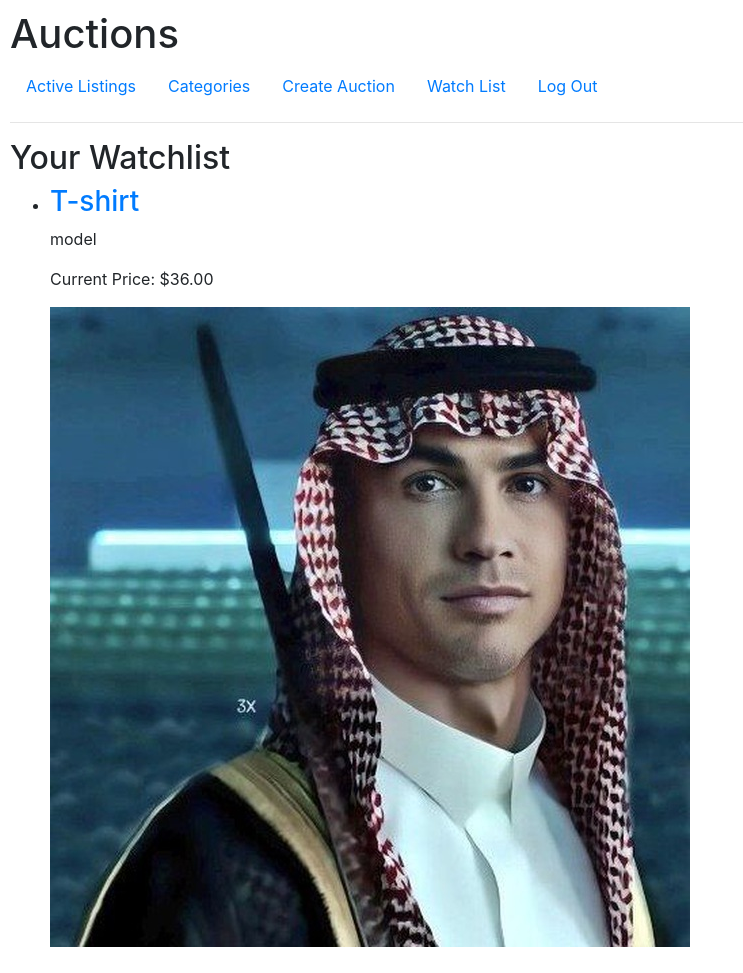
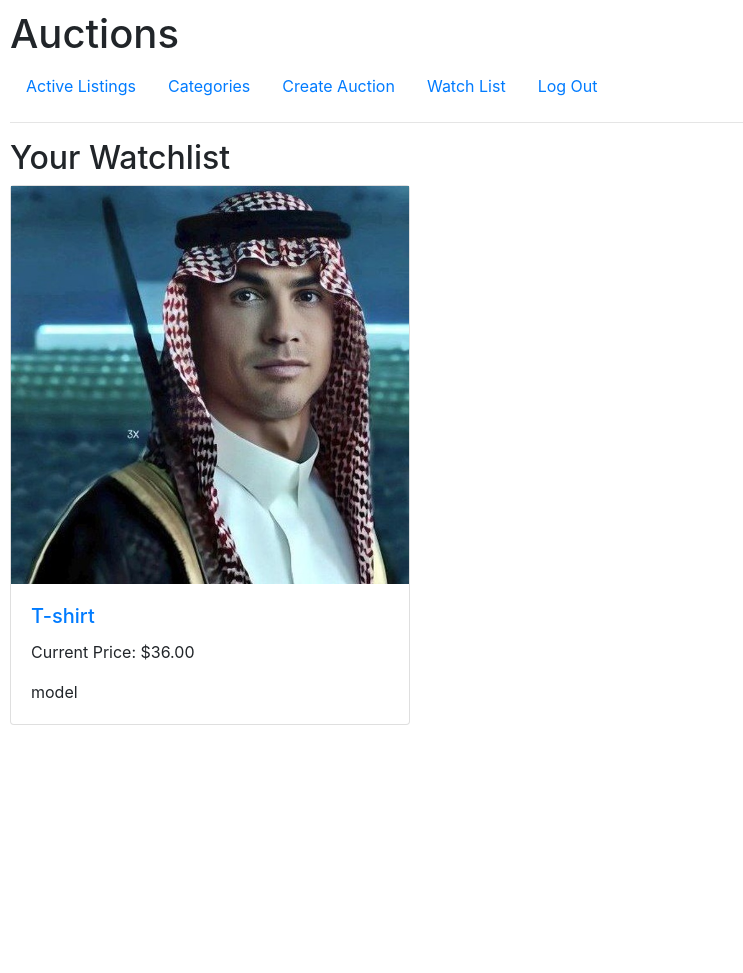
Before and after one commit to abduhafiz1993/Django-Framework-, a Django app: page /watchlist/ in a window 1280 px wide. Shown: the whole page, without its empty margins (0-743 px from the left). After the commit the page ends 725 px from the top, so only its background shows below. Run offline with Django 3.2, Linux system fonts and the light colour scheme; a user stored in the database is signed in; data comes from the database, SQL or seed files in the repository; some libraries are stand-ins or nearby versions.

Commit message:
update on watch route

```diff
--- a/commerce/commerce/auctions/templates/auctions/index.html
+++ b/commerce/commerce/auctions/templates/auctions/index.html
@@ -1,8 +1,9 @@
 {% extends "auctions/layout.html" %}
 
 {% block body %}
-    {% for listing in Acution_listings %}
+
 <div class="row row-cols-1 row-cols-md-3 g-4">
+  {% for listing in Acution_listings %}
   <div class="col">
     <div class="card">
       {% if listing.image %}
@@ -15,6 +16,7 @@
       </div>
     </div>
   </div>
+  {% endfor%}
+
 </div>
-    {% endfor%}
 {% endblock %}
--- a/commerce/commerce/auctions/templates/auctions/wacthlist.html
+++ b/commerce/commerce/auctions/templates/auctions/wacthlist.html
@@ -4,18 +4,25 @@
 {% block body %}
   <h2>Your Watchlist</h2>
   {% if user_watchlist %}
-    <ul>
+    <div>
+      <div class="row row-cols-1 row-cols-md-3 g-4">
       {% for listing in user_watchlist %}
-        <li>
-          <h3><a href="{% url 'listing' pk=listing.pk %}">{{ listing.title }}</a></h3>
-          <p>{{ listing.description }}</p>
-          <p>Current Price: ${{ listing.current_price }}</p>
-          {% if listing.image %}
-            <img src="{{ listing.image.url }}" alt="{{ listing.title }}">
-          {% endif %}
-        </li>
+        <div class="col">
+          <div class="card">
+            {% if listing.image %}
+                <img src="{{ listing.image.url }}" alt="{{ listing.title }}">
+            {% endif %}
+            <div class="card-body">
+              <h5 class="card-title"><a href="{% url 'listing' pk=listing.pk %}">{{ listing.title }}</a></h5>
+              <p class="card-text">Current Price: ${{ listing.current_price }}</p>
+              <p class="card-text">{{ listing.description }}</p>
+            </div>
+          </div>
+        </div>
       {% endfor %}
-    </ul>
+
+      </div>
+    </div>
   {% else %}
     <p>Your watchlist is empty.</p>
   {% endif %}
```
